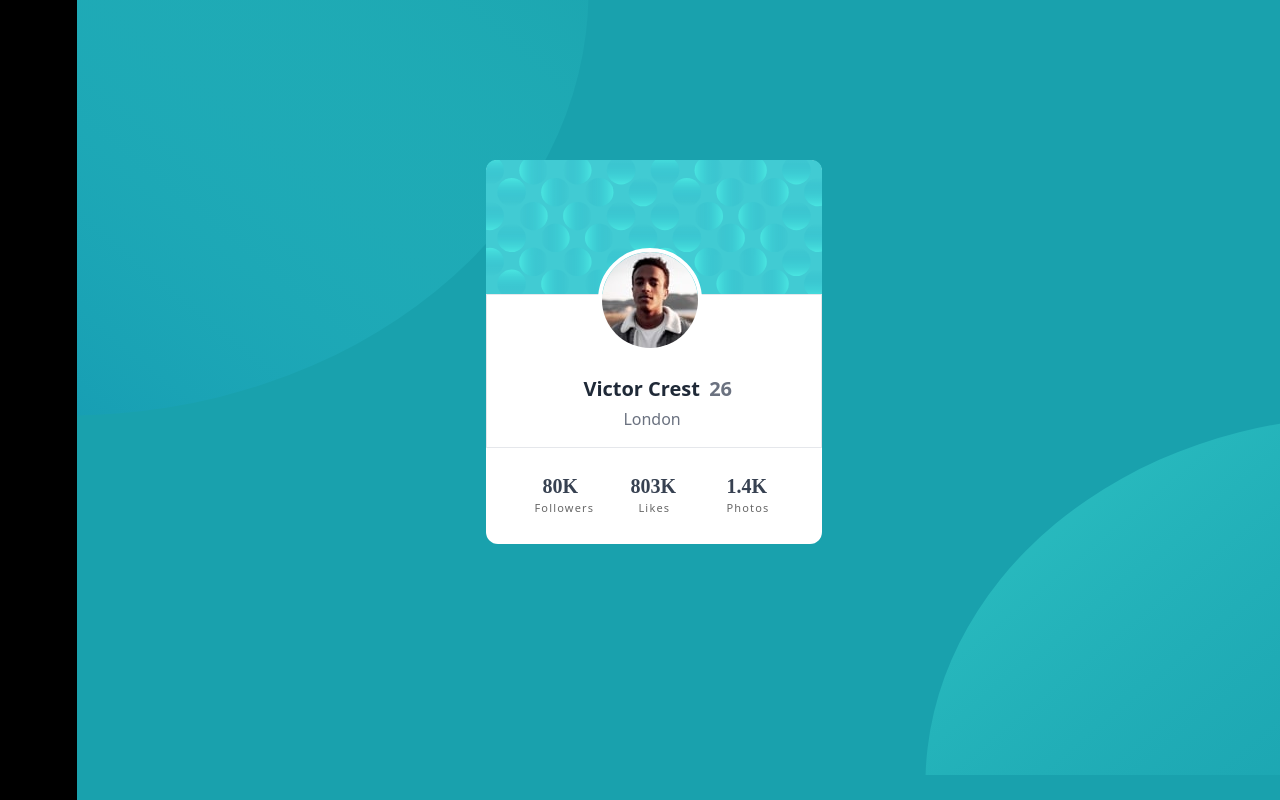
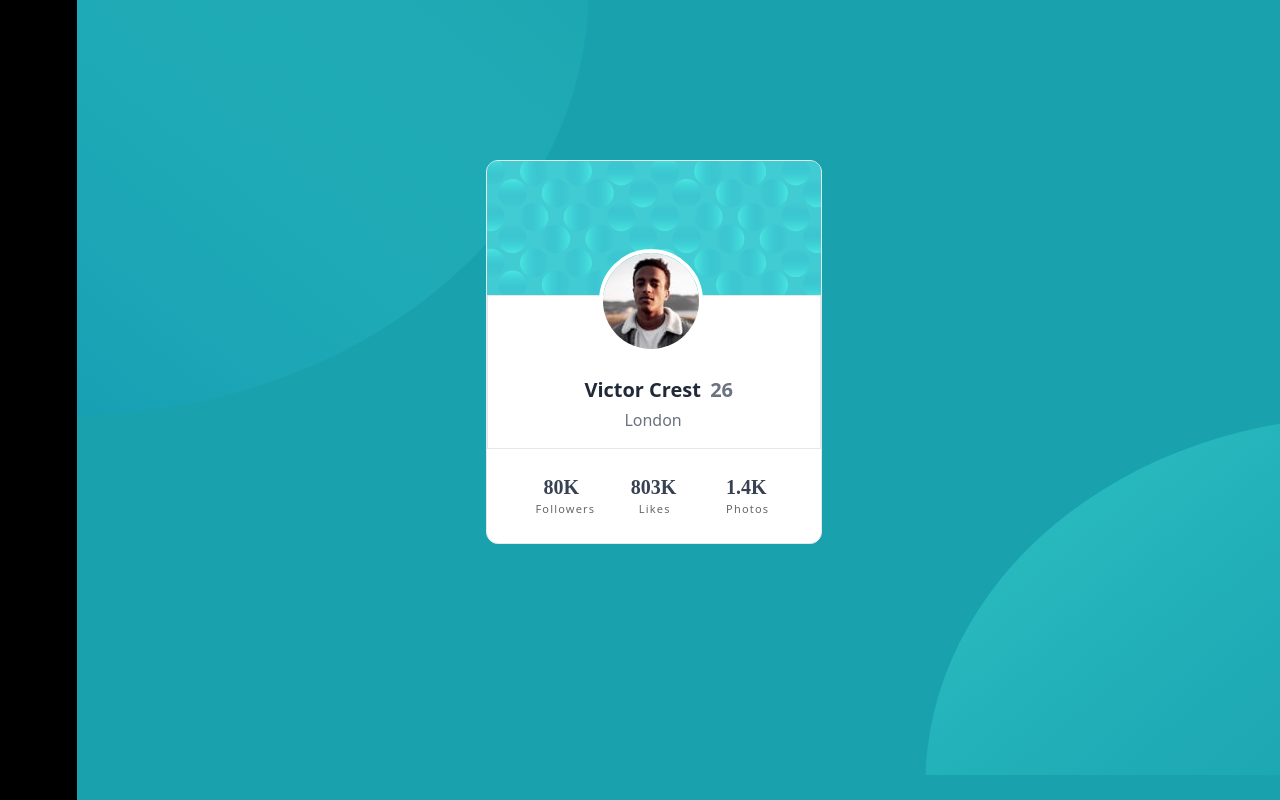
Before and after one commit to rohtec/profilecard, a plain HTML site: page index.html in a window 1280 px wide. Shown: the top 800 px of the page. Drawn offline with nearby package versions, Linux system fonts and the light colour scheme.

Commit message:
Update index.html
initial commit

```diff
--- a/index.html
+++ b/index.html
@@ -12,7 +12,7 @@
 	<div class="container my-0 w-full block md:mx-10 h-96" id="parent">
 		 <img src="bg-pattern-top.svg" class="images ">
 
-		<div class="middle mx-20 mt-0 bg-white rounded-xl items-center" id="center">
+		<div class="middle mx-10 mt-0 bg-white rounded-xl items-center border border-gray-200" id="center">
 			<img src="bg-pattern-card.svg" class="mid w-full ">
 			<img src="image-victor.jpg" class=" img rounded-full ">
 			<div class="main items-center w-full h-30 border border-gray-200"><h1 class="text-gray-800 text-xl font-bold font-Calibri">Victor Crest <span class="text-gray-500 font-small px-1">26</span></h1>
```
